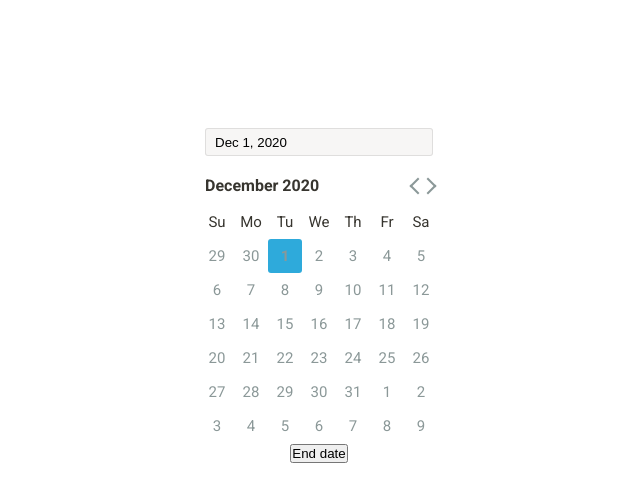
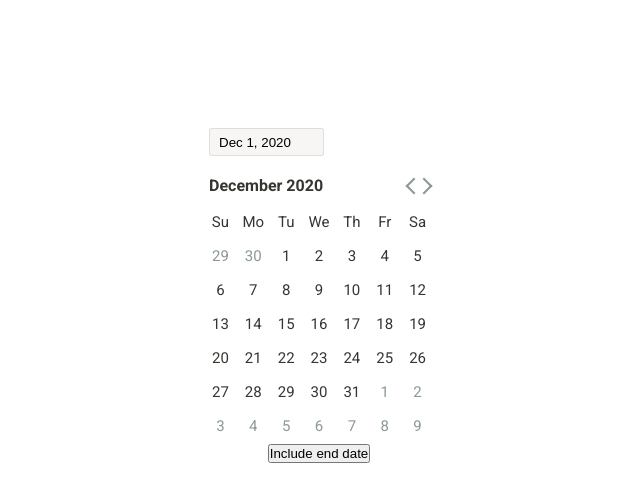
Before and after one commit to BeauJohn/react-calendar, a React (Create React App) app: page / in a window 1280 px wide. Shown: the top 502 px of the page, without its empty margins (321-961 px from the left). Built offline with nearby package versions, Linux system fonts and the light colour scheme.

Commit message:
updating multiple dates logic

```diff
--- a/public/index.html
+++ b/public/index.html
@@ -2,7 +2,6 @@
 <html lang="en">
    <head>
       <meta charset="utf-8" />
-    <link rel="icon" href="%PUBLIC_URL%/favicon.ico" />
       <meta name="viewport" content="width=device-width, initial-scale=1" />
       <meta name="theme-color" content="#000000" />
       <meta
--- a/src/App.js
+++ b/src/App.js
@@ -6,7 +6,7 @@ import Switcher from './components/Switcher'
 
 function App() {
    const [startDate, setStartDate] = useState(new Date())
-   const [endDate, setEndDate] = useState(null)
+   const [endDate, setEndDate] = useState(new Date())
    const [range, setRange] = useState(false)
 
    const handleChange = (dates) => {
@@ -45,7 +45,9 @@ function App() {
                   atChange={(date) => setStartDate(date)}
                />
             )}
-            <Switcher toggle={() => setRange((range) => !range)} />
+            <Switcher toggle={() => setRange((range) => !range)}>
+               {'Include end date '}
+            </Switcher>
          </div>
       </div>
    )
--- a/src/components/Switcher.js
+++ b/src/components/Switcher.js
@@ -1,9 +1,9 @@
 import React from 'react'
 
-function Switcher({ toggle }) {
+function Switcher({ toggle, children }) {
    return (
       <div className="switcher">
-         <button onClick={toggle}>End date</button>
+         <button onClick={toggle}>{children}</button>
       </div>
    )
 }
--- a/src/components/datePicker/DatePicker.js
+++ b/src/components/datePicker/DatePicker.js
@@ -5,19 +5,25 @@ import Controls from './Controls'
 import '../../style/datePicker.scss'
 
 function Datepicker(props) {
-   const { startDate, rangeSelection } = props
+   const { startDate, endDate, rangeSelection } = props
    const [activeMonth, setActiveMonth] = useState(startDate)
    const [activeBound, setActiveBound] = useState({
       inner: false,
       outer: false
    })
 
+   console.log(startDate)
+   console.log(endDate)
+
    useEffect(() => {
       setActiveMonth(startDate)
+   }, [startDate])
+
+   useEffect(() => {
       if (rangeSelection)
          setActiveBound((activeBound) => ({ ...activeBound, outer: true }))
       else setActiveBound({ inner: false, outer: false })
-   }, [startDate, rangeSelection])
+   }, [rangeSelection])
 
    const updateActiveBound = (value) => {
       if (value === 'inner') setActiveBound({ inner: true, outer: false })
--- a/src/components/datePicker/Day.js
+++ b/src/components/datePicker/Day.js
@@ -5,24 +5,27 @@ function Day(props) {
    const { date } = props.day
 
    const isSelected = () => {
-      const { day, outerActive, startDate } = props
+      const { day, startDate, endDate } = props
       const { date } = day
       const selectedDay = isSameDay(date, startDate)
-      return selectedDay && !outerActive
+      const sameAsStart = isSameDay(startDate, endDate)
+      return selectedDay && sameAsStart
    }
 
    const isInnerBound = () => {
-      const { day, innerActive, startDate } = props
+      const { day, rangeSelection, startDate, endDate } = props
       const { date } = day
       const selectedDay = isSameDay(date, startDate)
-      return selectedDay && innerActive
+      const sameAsStart = isSameDay(startDate, endDate)
+      return selectedDay && rangeSelection && !sameAsStart
    }
 
    const isOuterBound = () => {
-      const { day, outerActive, endDate } = props
+      const { day, rangeSelection, startDate, endDate } = props
       const { date } = day
       const selectedDay = isSameDay(date, endDate)
-      return selectedDay && outerActive
+      const sameAsStart = isSameDay(startDate, endDate)
+      return selectedDay && rangeSelection && !sameAsStart
    }
 
    const isOnlyToday = () => {
@@ -49,8 +52,26 @@ function Day(props) {
 
    const isOtherMonth = () => {
       const { day } = props
-      const { activeMonth } = day
-      return !activeMonth
+      const { isCurrentMonth } = day
+      return !isCurrentMonth
+   }
+
+   const isActive = () => {
+      const { activeBound } = props
+      return (
+         (activeBound.inner && isInnerBound()) ||
+         (activeBound.outer && isOuterBound())
+      )
+   }
+
+   const isInactiveBound = (pickedDate) => {
+      const { startDate, endDate, activeBound } = props
+      const { inner, outer } = activeBound
+      const isStartDay = isSameDay(pickedDate, startDate)
+      const isEndDay = isSameDay(pickedDate, endDate)
+      if (inner && isEndDay) return true
+      if (outer && isStartDay) return true
+      return false
    }
 
    const getClasses = () => {
@@ -62,19 +83,10 @@ function Day(props) {
          'datePicker__day--today': isOnlyToday(),
          'datePicker__day--range': range(),
          'datePicker__day--outer': isOuterBound(),
-         'datePicker__day--otherMonth': isOtherMonth()
+         'datePicker__day--otherMonth': isOtherMonth(),
+         'datePicker__day--activeBound': isActive()
       }
       return setClasses(classes)
-   }
-
-   const isInactiveBound = (pickedDate) => {
-      const { startDate, endDate, activeBound } = props
-      const { inner, outer } = activeBound
-      const isStartDay = isSameDay(pickedDate, startDate)
-      const isEndDay = isSameDay(pickedDate, endDate)
-      if (inner && isEndDay) return true
-      if (outer && isStartDay) return true
-      return false
    }
 
    const handleClick = (pickedDate) => {
@@ -95,16 +107,26 @@ function Day(props) {
          let dates = []
          const switchActiveBound = isInactiveBound(pickedDate)
 
-         if (switchActiveBound) {
+         if (!switchActiveBound) {
+            if (inner) {
+               if (pickedDate > endDate) {
+                  updateActiveBound('outer')
+                  dates = [startDate, pickedDate]
+               } else {
+                  dates = [pickedDate, endDate]
+               }
+            } else if (outer) {
+               if (pickedDate < startDate) {
+                  updateActiveBound('inner')
+                  dates = [pickedDate, endDate]
+               } else {
+                  dates = [startDate, pickedDate]
+               }
+            }
+            atChange(dates)
+         } else {
             updateActiveBound('switch')
-         } else if (inner) {
-            if (pickedDate > endDate) dates = [endDate, pickedDate]
-            else dates = [pickedDate, endDate]
-         } else if (outer) {
-            if (pickedDate < startDate) dates = [pickedDate, startDate]
-            else dates = [startDate, pickedDate]
          }
-         atChange(dates)
       } else {
          atChange(pickedDate)
       }
--- a/src/style/App.scss
+++ b/src/style/App.scss
@@ -6,3 +6,7 @@
    margin-top: 120px;
    flex-direction: column;
 }
+
+.datePicker__wrapper {
+   width: 230px;
+}
--- a/src/style/dateInput.scss
+++ b/src/style/dateInput.scss
@@ -18,7 +18,7 @@
       justify-content: flex-start;
       align-items: center;
       border-radius: 3px;
-      width: 100%;
+      width: 50%;
 
       &--focus {
          box-shadow: rgb(46, 170, 220) 0px 0px 0px 2px inset;
--- a/src/style/datePicker.scss
+++ b/src/style/datePicker.scss
@@ -1,7 +1,6 @@
 @import 'variables';
 
 .datePicker {
-   max-width: 500px;
    color: $text;
 
    &__monthControl {
@@ -88,9 +87,10 @@
          }
       }
 
-      &--selected {
-         background: $blue;
-         color: white;
+      &--activeBound {
+         color: #ffffff;
+         background: $blue !important;
+         font-weight: 700;
       }
 
       &--selected {
@@ -108,7 +108,6 @@
       &--inner,
       &--outer {
          background: $lightBlue;
-         color: $text;
       }
 
       &--active {
```
Also changed, not shown: src/style/_variables.scss (line endings or trailing spaces), 1 other file (tests, documents, lock files or other folders). Lines whose indentation alone changed are shown as unchanged.
